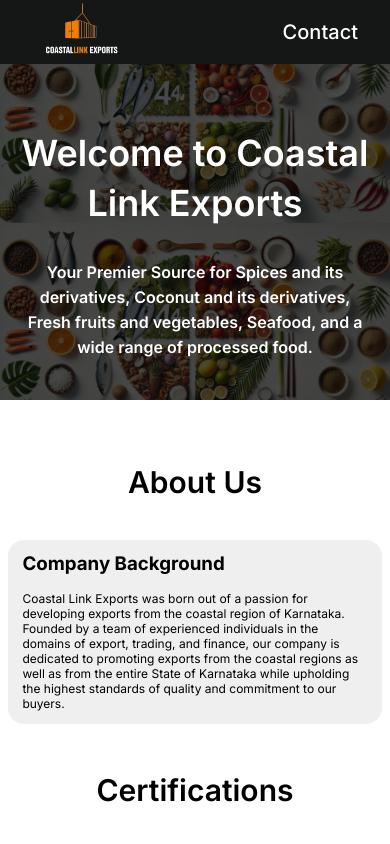
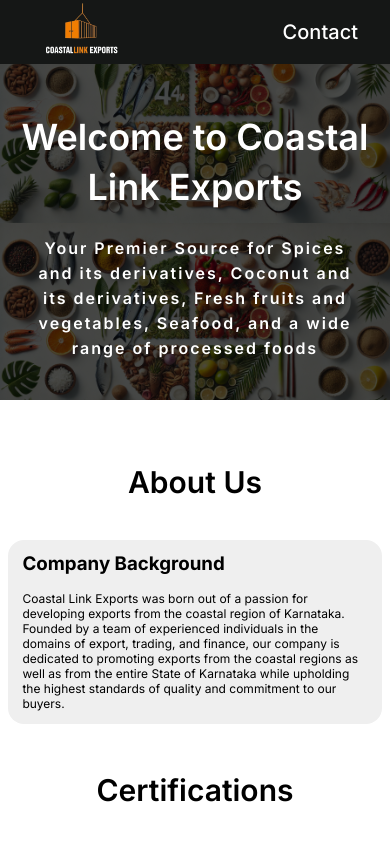
Before and after one commit to manu293/costal-link-exports, a Next.js app: page / in a window 390 px wide. Shown: the top 844 px of the page. Built offline with nearby package versions, Linux system fonts and the light colour scheme.

Commit message:
chore: Copy Changes And Text Update

```diff
--- a/src/components/AboutUsSection/aboutUs.component.tsx
+++ b/src/components/AboutUsSection/aboutUs.component.tsx
@@ -13,7 +13,7 @@
         <p className="aboutUsSectionSubHeader">
           Your Premier Source for Spices and its derivatives, Coconut and its
           derivatives, Fresh fruits and vegetables, Seafood, and a wide range of
-          processed food.
+          processed foods
         </p>
       </div>
     </div>
--- a/src/components/AboutUsSection/aboutUs.styles.css
+++ b/src/components/AboutUsSection/aboutUs.styles.css
@@ -40,12 +40,14 @@
   width: 70%;
   z-index: 1;
   display: flex;
+  font-size: 2.5rem;
   font-weight: 600;
   margin-top: 2rem;
-  line-height: 25px;
+  line-height: 45px;
   text-align: center;
   position: relative;
   color: var(--white1);
+  letter-spacing: 2px;
 }
 
 .aboutUsImageContainer {
@@ -63,7 +65,7 @@
     width: 100%;
     margin-bottom: 0;
     font-size: 36px;
-    margin-top: 8rem;
+    margin-top: 7rem;
     line-height: 50px;
     margin-bottom: 1.5rem;
   }
@@ -80,6 +82,8 @@
 
   .aboutUsSectionSubHeader {
     width: 90%;
-    margin-top: 0.5rem;
+    margin-top: 0;
+    font-size: 1rem;
+    line-height: 25px;
   }
 }
```
